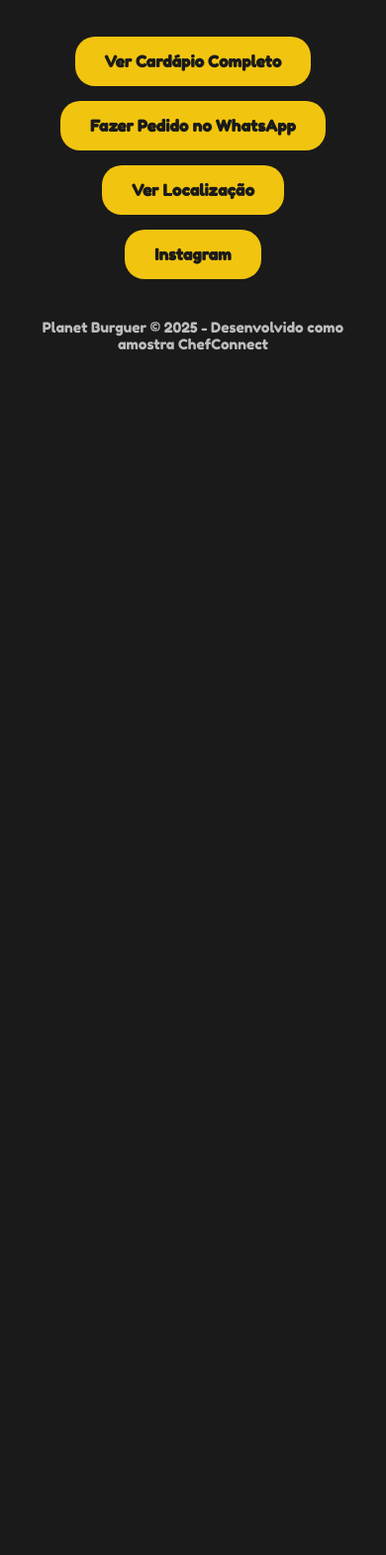
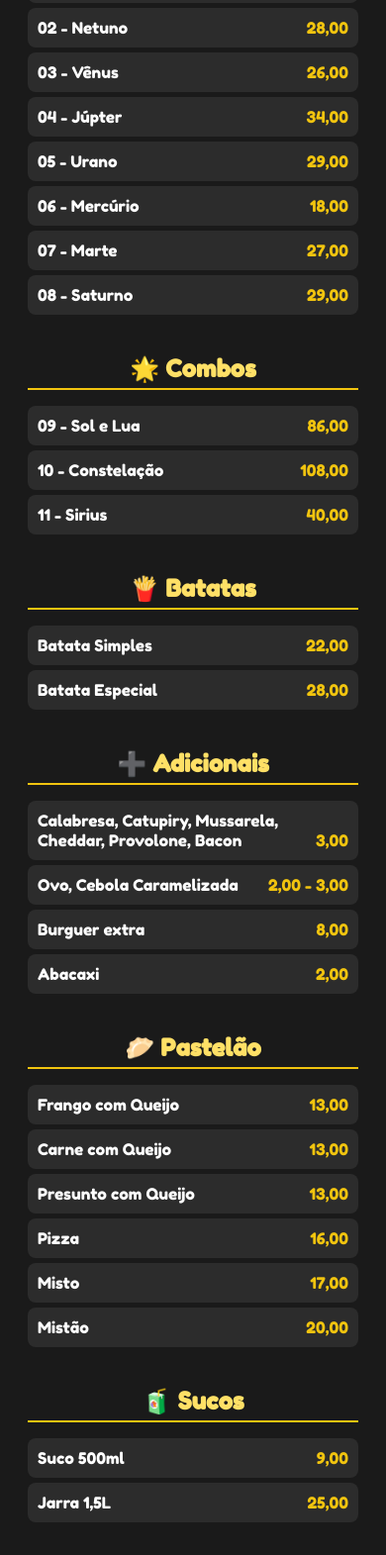
Before and after one commit to RedVC2025/planetburguer2.github.io, a plain HTML site: page index.html in a window 390 px wide. Shown: the part 256-1827 px from the top of the page at 99% size. Before the commit the page ends 844 px from the top, so only its background shows below. Drawn offline with Linux system fonts and the light colour scheme.

Commit message:
Add files via upload

```diff
--- a/index.html
+++ b/index.html
@@ -1,62 +1,136 @@
 <!DOCTYPE html>
 <html lang="pt-br">
 <head>
-  <meta charset="UTF-8" />
-  <meta name="viewport" content="width=device-width, initial-scale=1.0" />
-  <title>Planet Burguer</title>
+  <meta charset="UTF-8">
+  <meta name="viewport" content="width=device-width, initial-scale=1.0">
+  <title>Cardápio Planet Burguer</title>
   <link href="https://fonts.googleapis.com/css2?family=Fredoka+One&display=swap" rel="stylesheet">
   <style>
-    * { margin: 0; padding: 0; box-sizing: border-box; }
     body {
-      font-family: 'Fredoka One', cursive;
       background-color: #1a1a1a;
       color: white;
+      font-family: 'Fredoka One', cursive;
       padding: 20px;
     }
-    header { text-align: center; margin-bottom: 20px; }
-    .logo { max-width: 200px; }
-    .menu-inicial {
-      display: flex;
-      flex-direction: column;
-      align-items: center;
-      margin-top: 40px;
-      gap: 15px;
+    h1, h2 {
+      color: #f1c40f;
+      text-align: center;
     }
-    .menu-inicial a {
-      background-color: #f1c40f;
-      color: #1a1a1a;
-      padding: 15px 30px;
-      border-radius: 20px;
-      text-decoration: none;
-      font-size: 1em;
-      font-weight: bold;
-      transition: 0.3s;
+    .categoria {
+      margin: 40px 0;
     }
-    .menu-inicial a:hover { background-color: #ffe066; }
-    footer {
-      text-align: center;
-      margin-top: 40px;
-      font-size: 0.9em;
-      color: #bbb;
+    .categoria h2 {
+      color: #ffe066;
+      border-bottom: 2px solid #f1c40f;
+      margin-bottom: 10px;
+      padding-bottom: 5px;
+    }
+    ul {
+      list-style: none;
+      padding: 0;
+    }
+    li {
+      background: #2c2c2c;
+      padding: 10px;
+      margin: 5px 0;
+      border-radius: 8px;
+    }
+    .preco {
+      float: right;
+      color: #f1c40f;
     }
   </style>
 </head>
 <body>
-  <header>
-    <img src="https://raw.githubusercontent.com/redvc2025/planetburguer2.github.io/main/logo.png" alt="Planet Burguer Logo" class="logo">
-    <h1>Planet Burguer</h1>
-    <p>Sabores de outro planeta diretamente para o seu lanche!</p>
-  </header>
+  <h1>Cardápio Planet Burguer</h1>
 
-  <section class="menu-inicial">
-    <a href="https://redvc2025.github.io/planetburguer2.github.io/" target="_blank">Ver Cardápio Completo</a>
-    <a href="https://wa.me/5594992778281" target="_blank">Fazer Pedido no WhatsApp</a>
-    <a href="https://www.google.com/maps?q=planet+burguer+reden%C3%A7%C3%A3o+pa" target="_blank">Ver Localização</a>
-    <a href="https://www.instagram.com/" target="_blank">Instagram</a>
-  </section>
+  <div class="categoria">
+    <h2>🍔 Burgers</h2>
+    <ul>
+      <li>01 - Terra <span class="preco">25,00</span></li>
+      <li>02 - Netuno <span class="preco">28,00</span></li>
+      <li>03 - Vênus <span class="preco">26,00</span></li>
+      <li>04 - Júpter <span class="preco">34,00</span></li>
+      <li>05 - Urano <span class="preco">29,00</span></li>
+      <li>06 - Mercúrio <span class="preco">18,00</span></li>
+      <li>07 - Marte <span class="preco">27,00</span></li>
+      <li>08 - Saturno <span class="preco">29,00</span></li>
+    </ul>
+  </div>
 
-  <footer>
-    Planet Burguer © 2025 - Desenvolvido como amostra ChefConnect
-  </footer>
+  <div class="categoria">
+    <h2>🌟 Combos</h2>
+    <ul>
+      <li>09 - Sol e Lua <span class="preco">86,00</span></li>
+      <li>10 - Constelação <span class="preco">108,00</span></li>
+      <li>11 - Sirius <span class="preco">40,00</span></li>
+    </ul>
+  </div>
+
+  <div class="categoria">
+    <h2>🍟 Batatas</h2>
+    <ul>
+      <li>Batata Simples <span class="preco">22,00</span></li>
+      <li>Batata Especial <span class="preco">28,00</span></li>
+    </ul>
+  </div>
+
+  <div class="categoria">
+    <h2>➕ Adicionais</h2>
+    <ul>
+      <li>Calabresa, Catupiry, Mussarela, Cheddar, Provolone, Bacon <span class="preco">3,00</span></li>
+      <li>Ovo, Cebola Caramelizada <span class="preco">2,00 - 3,00</span></li>
+      <li>Burguer extra <span class="preco">8,00</span></li>
+      <li>Abacaxi <span class="preco">2,00</span></li>
+    </ul>
+  </div>
+
+  <div class="categoria">
+    <h2>🥟 Pastelão</h2>
+    <ul>
+      <li>Frango com Queijo <span class="preco">13,00</span></li>
+      <li>Carne com Queijo <span class="preco">13,00</span></li>
+      <li>Presunto com Queijo <span class="preco">13,00</span></li>
+      <li>Pizza <span class="preco">16,00</span></li>
+      <li>Misto <span class="preco">17,00</span></li>
+      <li>Mistão <span class="preco">20,00</span></li>
+    </ul>
+  </div>
+
+  <div class="categoria">
+    <h2>🧃 Sucos</h2>
+    <ul>
+      <li>Suco 500ml <span class="preco">9,00</span></li>
+      <li>Jarra 1,5L <span class="preco">25,00</span></li>
+    </ul>
+  </div>
+
+  <div class="categoria">
+    <h2>🍨 Sorvetes</h2>
+    <ul>
+      <li>Taça (P) 2 sabores <span class="preco">5,00</span></li>
+      <li>Taça (M) 3 sabores <span class="preco">7,50</span></li>
+      <li>Taça (G) 5 sabores <span class="preco">12,50</span></li>
+      <li>Milk Shake 250ml <span class="preco">12,00</span></li>
+      <li>Milk Shake 350ml <span class="preco">15,00</span></li>
+    </ul>
+  </div>
+
+  <div class="categoria">
+    <h2>🥤 Bebidas</h2>
+    <ul>
+      <li>Refrigerante lata <span class="preco">6,00</span></li>
+      <li>Refrigerante 600ml <span class="preco">8,00</span></li>
+      <li>Refrigerante 1L <span class="preco">11,00</span></li>
+      <li>Refrigerante 2L <span class="preco">14,00</span></li>
+      <li>H2Oh <span class="preco">7,00</span></li>
+      <li>Água mineral <span class="preco">3,00</span></li>
+      <li>Água com gás <span class="preco">4,00</span></li>
+      <li>Água de coco <span class="preco">5,00</span></li>
+      <li>Heineken <span class="preco">11,00</span></li>
+      <li>Corona, Budweiser, Stella Artois <span class="preco">10,00</span></li>
+    </ul>
+  </div>
+
 </body>
 </html>
```
